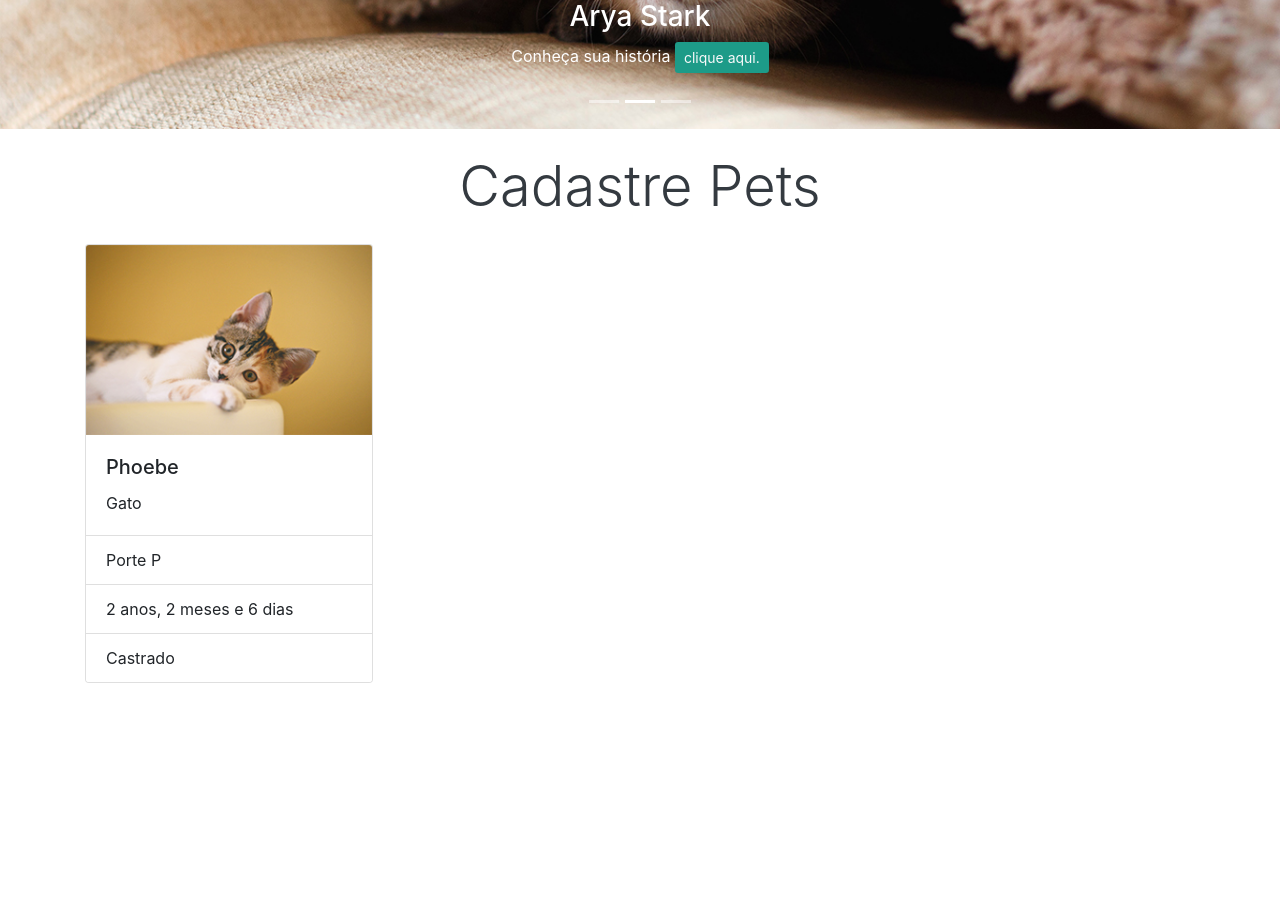
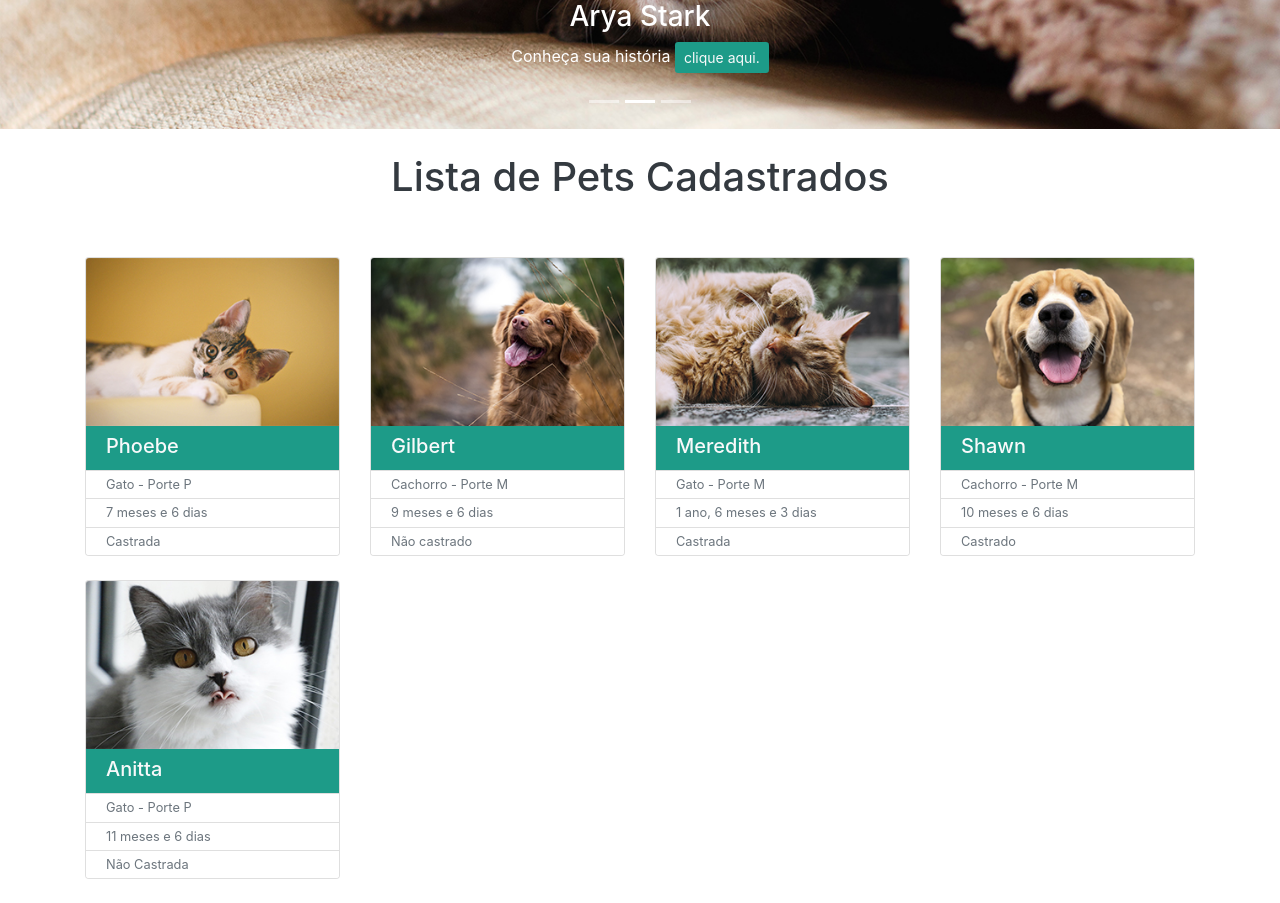
Before and after one commit to brucalegari/cadastro-pets-bootstrap, an Angular app: page / in a window 1280 px wide. Shown: the part 340-1243 px from the top of the page. Before the commit the page ends 1023 px from the top, so only its background shows below. Built offline with nearby package versions, Linux system fonts and the light colour scheme.

Commit message:
lista de pets atualizada

```diff
--- a/src/app/app.component.html
+++ b/src/app/app.component.html
@@ -78,20 +78,75 @@
 <!-- Começo cadastro de pets -->
 <section id="cadastro">
   <div class="container">
-    <h1 class="display-4 text-center pt-4 pb-3 text-dark">{{ title }}</h1>
+    <h1 class="display-5 text-center pt-4 pb-5 text-dark">{{ subTitulo }}</h1>
     <div class="row">
 
-      <div class="col-sm-4">
-        <div class="card" style="width: 18rem;">
+      <div class="col-sm-3 mb-4">
+        <div class="card">
           <img src="./assets/cat-cong-h.jpg" class="card-img-top" alt="Phoebe">
-          <div class="card-body">
-            <h5 class="card-title">Phoebe</h5>
-            <p class="card-text">Gato</p>
+          <div class="card-body pt-2 pb-2">
+            <h5 class="card-title mb-1 text-light">Phoebe</h5>
           </div>
           <ul class="list-group list-group-flush">
-            <li class="list-group-item">Porte P</li>
-            <li class="list-group-item">2 anos, 2 meses e 6 dias</li>
-            <li class="list-group-item">Castrado</li>
+            <li class="list-group-item pt-1 pb-1 text-secondary">Gato - Porte P</li>
+            <li class="list-group-item pt-1 pb-1 text-secondary">7 meses e 6 dias</li>
+            <li class="list-group-item pt-1 pb-1 text-secondary">Castrada</li>
+          </ul>
+        </div>
+      </div>
+
+      <div class="col-sm-3 mb-4">
+        <div class="card">
+          <img src="./assets/dog-jamie-street.jpg" class="card-img-top" alt="Gilbert">
+          <div class="card-body pt-2 pb-2">
+            <h5 class="card-title mb-1 text-light">Gilbert</h5>
+          </div>
+          <ul class="list-group list-group-flush">
+            <li class="list-group-item pt-1 pb-1 text-secondary">Cachorro - Porte M</li>
+            <li class="list-group-item pt-1 pb-1 text-secondary">9 meses e 6 dias</li>
+            <li class="list-group-item pt-1 pb-1 text-secondary">Não castrado</li>
+          </ul>
+        </div>
+      </div>
+
+      <div class="col-sm-3 mb-4">
+        <div class="card">
+          <img src="./assets/cat-ludemeula-fernandes.jpg" class="card-img-top" alt="Meredith">
+          <div class="card-body pt-2 pb-2">
+            <h5 class="card-title mb-1 text-light">Meredith</h5>
+          </div>
+          <ul class="list-group list-group-flush">
+            <li class="list-group-item pt-1 pb-1 text-secondary">Gato - Porte M</li>
+            <li class="list-group-item pt-1 pb-1 text-secondary">1 ano, 6 meses e 3 dias</li>
+            <li class="list-group-item pt-1 pb-1 text-secondary">Castrada</li>
+          </ul>
+        </div>
+      </div>
+
+      <div class="col-sm-3 mb-4">
+        <div class="card">
+          <img src="./assets/dog-marliese-streefland.jpg" class="card-img-top" alt="Shawn">
+          <div class="card-body pt-2 pb-2">
+            <h5 class="card-title mb-1 text-light">Shawn</h5>
+          </div>
+          <ul class="list-group list-group-flush">
+            <li class="list-group-item pt-1 pb-1 text-secondary">Cachorro - Porte M</li>
+            <li class="list-group-item pt-1 pb-1 text-secondary">10 meses e 6 dias</li>
+            <li class="list-group-item pt-1 pb-1 text-secondary">Castrado</li>
+          </ul>
+        </div>
+      </div>
+
+      <div class="col-sm-3 mb-4">
+        <div class="card">
+          <img src="./assets/cat-miron-cristina.jpg" class="card-img-top" alt="Anitta">
+          <div class="card-body pt-2 pb-2">
+            <h5 class="card-title mb-1 text-light">Anitta</h5>
+          </div>
+          <ul class="list-group list-group-flush">
+            <li class="list-group-item pt-1 pb-1 text-secondary">Gato - Porte P</li>
+            <li class="list-group-item pt-1 pb-1 text-secondary">11 meses e 6 dias</li>
+            <li class="list-group-item pt-1 pb-1 text-secondary">Não Castrada</li>
           </ul>
         </div>
       </div>
--- a/src/app/app.component.ts
+++ b/src/app/app.component.ts
@@ -7,5 +7,6 @@ import { Component } from '@angular/core';
 })
 export class AppComponent {
   title = 'Cadastre Pets';
+  subTitulo = "Lista de Pets Cadastrados";
   isCollapsed = true;
 }
--- a/src/styles.scss
+++ b/src/styles.scss
@@ -3,6 +3,7 @@
 
 $color-principal-orange: #cb5124;
 $color-secundaria-green: #1d9b88;
+$color-secundaria-green-opacity: rgba(29, 155, 136, 0.26);
 
 /*** Menu principal ***/
 .nav-principal {
@@ -48,3 +49,17 @@ carousel {
     }
 }
 /*** Fim banner home ***/
+
+/*** Lista cadastro pets ***/
+#cadastro {
+    .card {
+        .card-body {
+            background-color: $color-secundaria-green;
+        }
+        .list-group {
+            .list-group-item {
+                font-size: 0.8rem;
+            }
+        }
+    }
+}
```
Also changed, not shown: src/assets/cat-miron-cristina.jpg (added), src/assets/papagaio-heloisa-nass.jpg (deleted).
